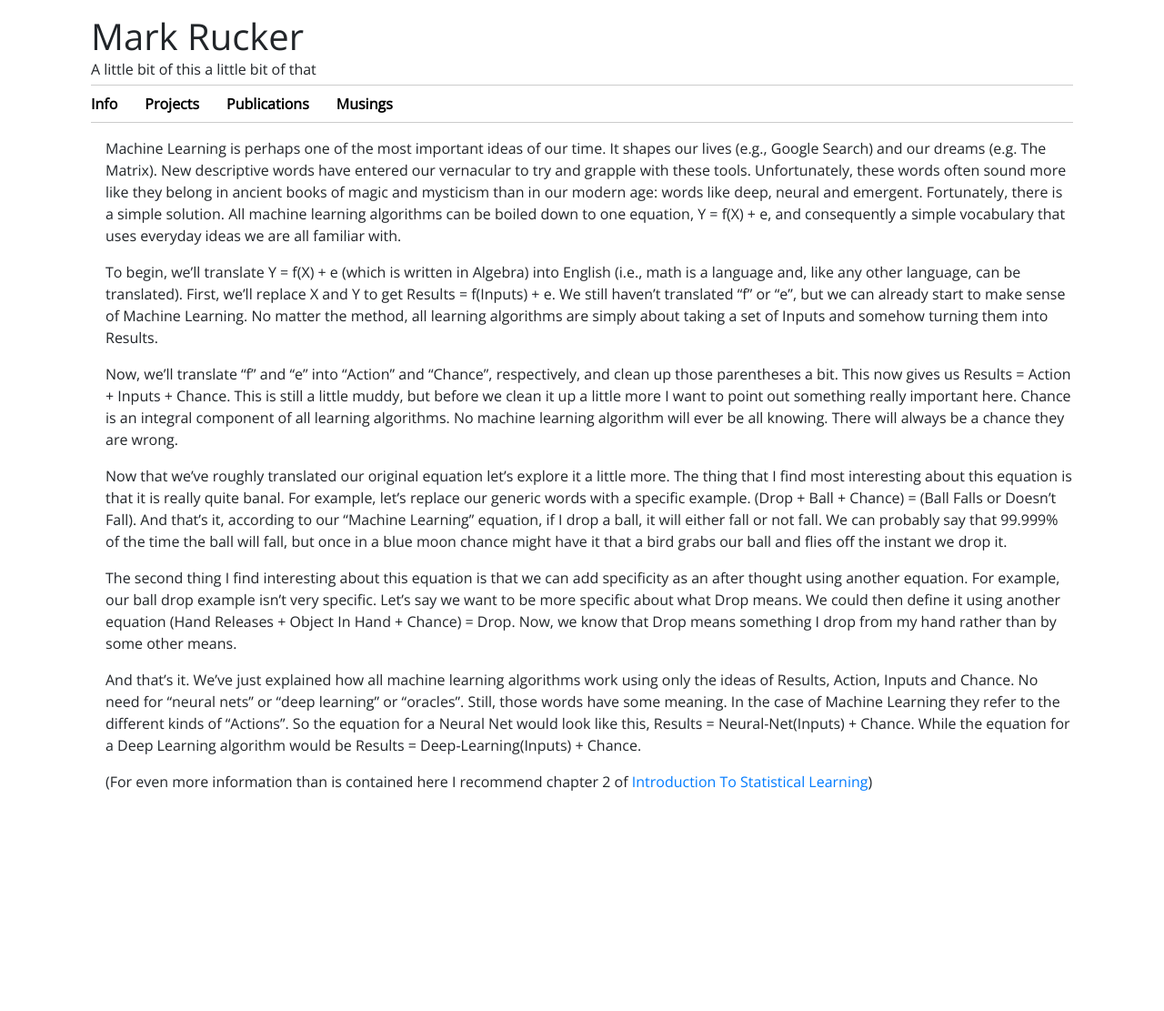
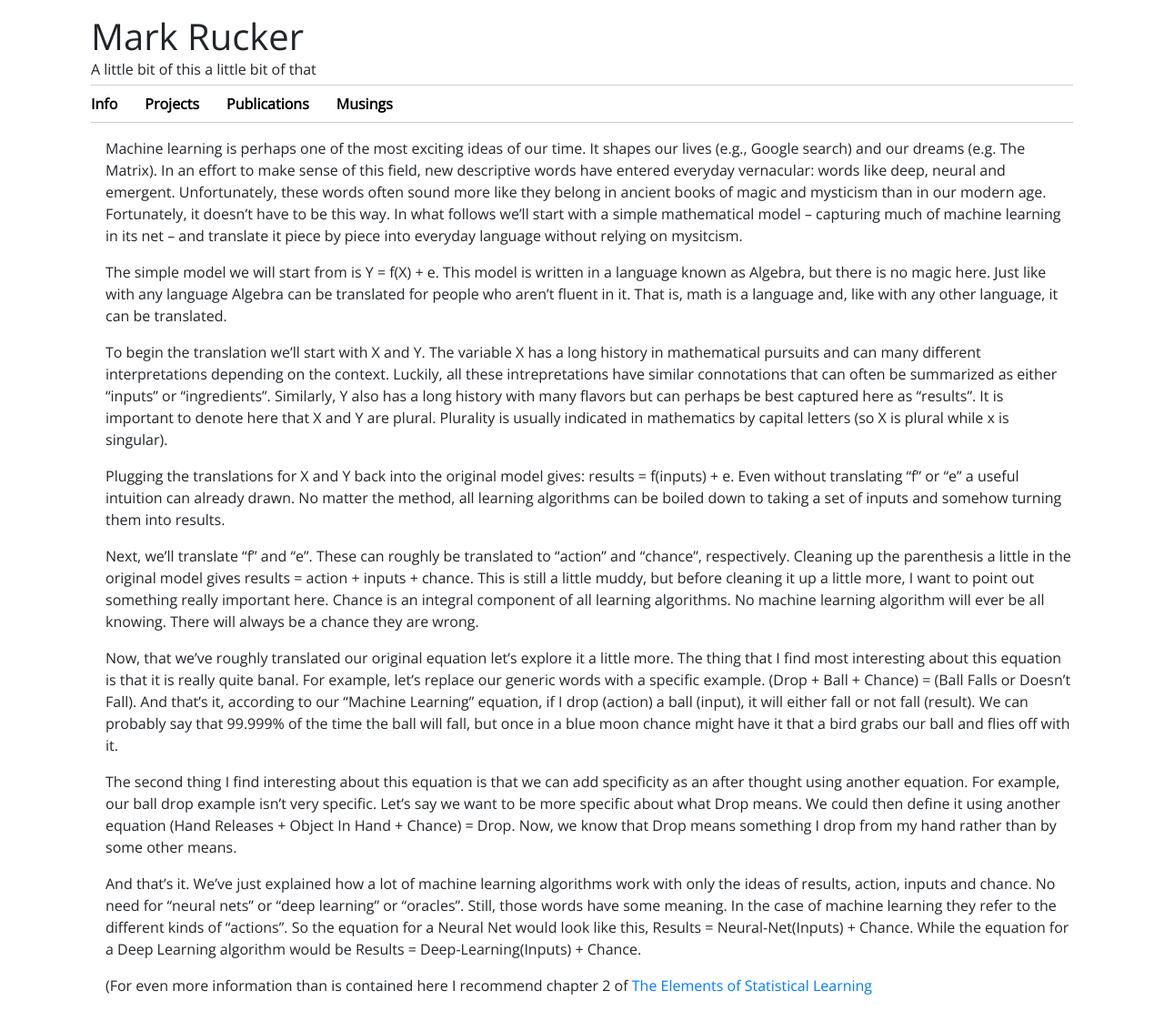
Before and after one commit to mrucker/mrucker.github.io, a Jekyll site: the page built from _posts/2016-05-28-one-function-to-rule-them-all.md, in a window 1280 px wide. Shown: the whole page at 91% size. Built offline with Jekyll 4.4.1, drawn with Linux system fonts in a browser that asks for light colours; before the commit the page ends 900 px from its top, so only the background shows below that.

Commit message:
improving the language, grammar and structure of a number of recent blog posts

```diff
--- a/_posts/2016-05-28-one-function-to-rule-them-all.md
+++ b/_posts/2016-05-28-one-function-to-rule-them-all.md
@@ -1,16 +1,20 @@
 ---
 layout: post
 ---
-Machine Learning is perhaps one of the most important ideas of our time. It shapes our lives  (e.g., Google Search) and our dreams (e.g. The Matrix). New descriptive words have entered our vernacular to try and grapple with these tools. Unfortunately, these words often sound more like they belong in ancient books of magic and mysticism than in our modern age: words like deep, neural and emergent. Fortunately, there is a simple solution. All machine learning algorithms can be boiled down to one equation, Y = f(X) + e, and consequently a simple vocabulary that uses everyday ideas we are all familiar with.
+Machine learning is perhaps one of the most exciting ideas of our time. It shapes our lives  (e.g., Google search) and our dreams (e.g. The Matrix). In an effort to make sense of this field, new descriptive words have entered everyday vernacular: words like deep, neural and emergent. Unfortunately, these words often sound more like they belong in ancient books of magic and mysticism than in our modern age. Fortunately, it doesn't have to be this way. In what follows we'll start with a simple mathematical model -- capturing much of machine learning in its net -- and translate it piece by piece into everyday language without relying on mysitcism.
 
-To begin, we'll translate Y = f(X) + e (which is written in Algebra) into English (i.e., math is a language and, like any other language, can be translated). First, we'll replace X and Y to get Results = f(Inputs) + e. We still haven't translated "f" or "e", but we can already start to make sense of Machine Learning. No matter the method, all learning algorithms are simply about taking a set of Inputs and somehow turning them into Results.
+The simple model we will start from is Y = f(X) + e. This model is written in a language known as Algebra, but there is no magic here. Just like with any language Algebra can be translated for people who aren't fluent in it. That is, math is a language and, like with any other language, it can be translated.
 
-Now, we'll translate "f" and "e" into "Action" and "Chance", respectively, and clean up those parentheses a bit. This now gives us Results = Action + Inputs + Chance. This is still a little muddy, but before we clean it up a little more I want to point out something really important here. Chance is an integral component of all learning algorithms. No machine learning algorithm will ever be all knowing. There will always be a chance they are wrong.
+To begin the translation we'll start with X and Y. The variable X has a long history in mathematical pursuits and can many different interpretations depending on the context. Luckily, all these intrepretations have similar connotations that can often be summarized as either "inputs" or "ingredients". Similarly, Y also has a long history with many flavors but can perhaps be best captured here as "results". It is important to denote here that X and Y are plural. Plurality is usually indicated in mathematics by capital letters (so X is plural while x is singular).
 
-Now that we've roughly translated our original equation let's explore it a little more. The thing that I find most interesting about this equation is that it is really quite banal. For example, let's replace our generic words with a specific example. (Drop + Ball + Chance) = (Ball Falls or Doesn't Fall). And that's it, according to our "Machine Learning" equation, if I drop a ball, it will either fall or not fall. We can probably say that 99.999% of the time the ball will fall, but once in a blue moon chance might have it that a bird grabs our ball and flies off the instant we drop it.
+Plugging the translations for X and Y back into the original model gives: results = f(inputs) + e. Even without translating "f" or "e" a useful intuition can already drawn. No matter the method, all learning algorithms can be boiled down to taking a set of inputs and somehow turning them into results.
+
+Next, we'll translate "f" and "e". These can roughly be translated to "action" and "chance", respectively. Cleaning up the parenthesis a little in the original model gives results = action + inputs + chance. This is still a little muddy, but before cleaning it up a little more, I want to point out something really important here. Chance is an integral component of all learning algorithms. No machine learning algorithm will ever be all knowing. There will always be a chance they are wrong.
+
+Now, that we've roughly translated our original equation let's explore it a little more. The thing that I find most interesting about this equation is that it is really quite banal. For example, let's replace our generic words with a specific example. (Drop + Ball + Chance) = (Ball Falls or Doesn't Fall). And that's it, according to our "Machine Learning" equation, if I drop (action) a ball (input), it will either fall or not fall (result). We can probably say that 99.999% of the time the ball will fall, but once in a blue moon chance might have it that a bird grabs our ball and flies off with it.
 
 The second thing I find interesting about this equation is that we can add specificity as an after thought using another equation. For example, our ball drop example isn't very specific. Let's say we want to be more specific about what Drop means. We could then define it using another equation (Hand Releases + Object In Hand + Chance) = Drop. Now, we know that Drop means something I drop from my hand rather than by some other means.
 
-And that's it. We've just explained how all machine learning algorithms work using only the ideas of Results, Action, Inputs and Chance. No need for "neural nets" or "deep learning" or "oracles". Still, those words have some meaning. In the case of Machine Learning they refer to the different kinds of "Actions". So the equation for a Neural Net would look like this, Results = Neural-Net(Inputs) + Chance. While the equation for a Deep Learning algorithm would be Results = Deep-Learning(Inputs) + Chance.
+And that's it. We've just explained how a lot of machine learning algorithms work with only the ideas of results, action, inputs and chance. No need for "neural nets" or "deep learning" or "oracles". Still, those words have some meaning. In the case of machine learning they refer to the different kinds of "actions". So the equation for a Neural Net would look like this, Results = Neural-Net(Inputs) + Chance. While the equation for a Deep Learning algorithm would be Results = Deep-Learning(Inputs) + Chance.
 
-(For even more information than is contained here I recommend chapter 2 of [Introduction To Statistical Learning](http://www-bcf.usc.edu/~gareth/ISL/ISLR%20Fourth%20Printing.pdf))
+(For even more information than is contained here I recommend chapter 2 of [The Elements of Statistical Learning](://web.stanford.edu/~hastie/ElemStatLearn/)
```
Also changed, not shown: _posts/2016-01-09-key-performance-indicators.md (+6 -7 lines), _posts/2016-02-05-consumption-of-the-info.md (+1 -1 lines), _posts/2016-02-06-consumption-of-the-text.md (+3 -3 lines).
